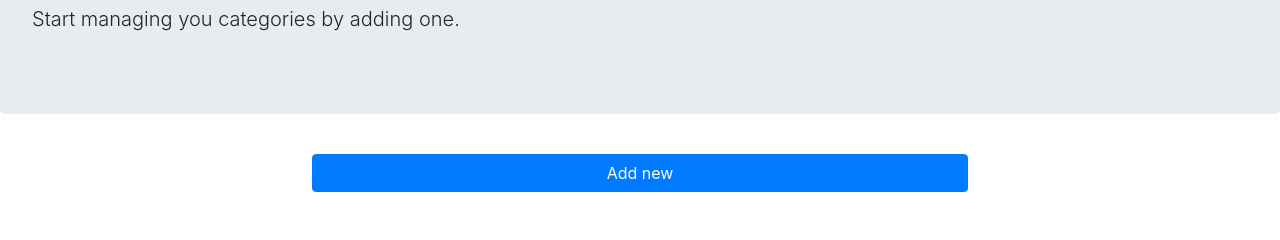
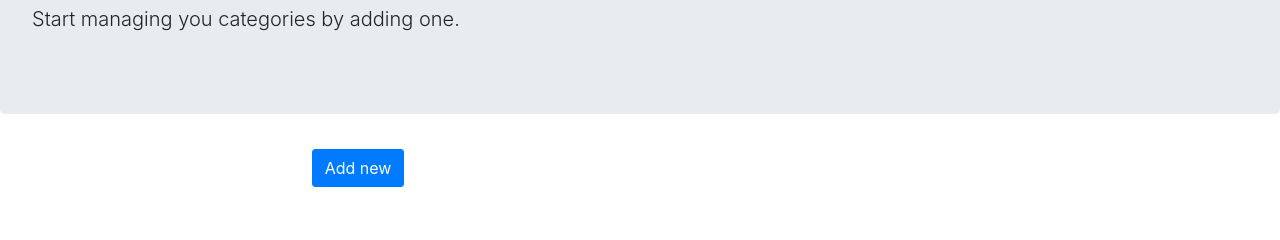
Before and after one commit to xcixor/yummy_recipes, a Python web app: template myapp/templates/dashboard/dashboard.html in a window 1280 px wide. Shown: the part 203-443 px from the top of the page. Run offline with Jinja, Linux system fonts and the light colour scheme; the template is opened without the code that fills it, so the values that code supplies are empty; some libraries are stand-ins or nearby versions.

Commit message:
Edit style for dashboard

```diff
--- a/myapp/static/css/dashboard.css
+++ b/myapp/static/css/dashboard.css
@@ -13,7 +13,7 @@ h2{
   padding: 10px;
 }
 .btn-card{
-  margin-right: 5px;
+  margin-right: 10px;
 }
 .form-control{
   margin: 5px;
@@ -24,3 +24,14 @@ h2{
 .form{
   margin: 10px;
 }
+.btn{
+  display: inline;
+}
+.outer
+{
+    text-align: center;
+}
+.inner
+{
+    display: inline-block;
+}
```
